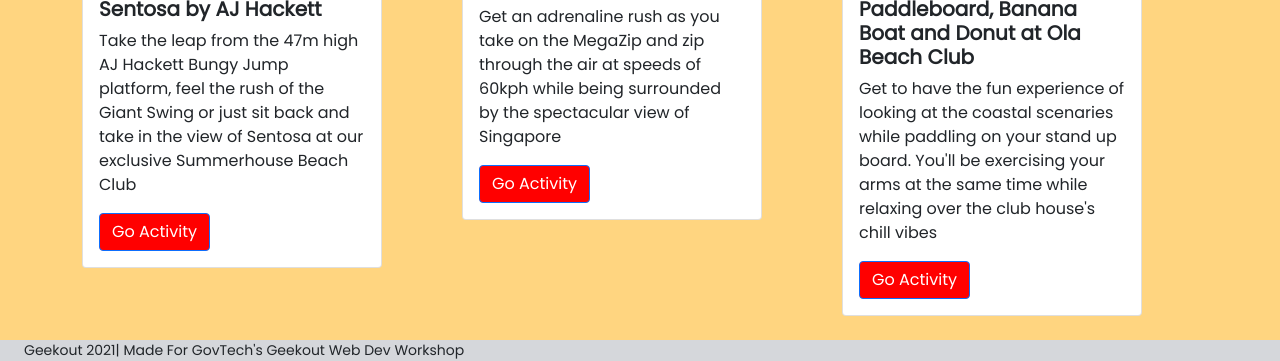
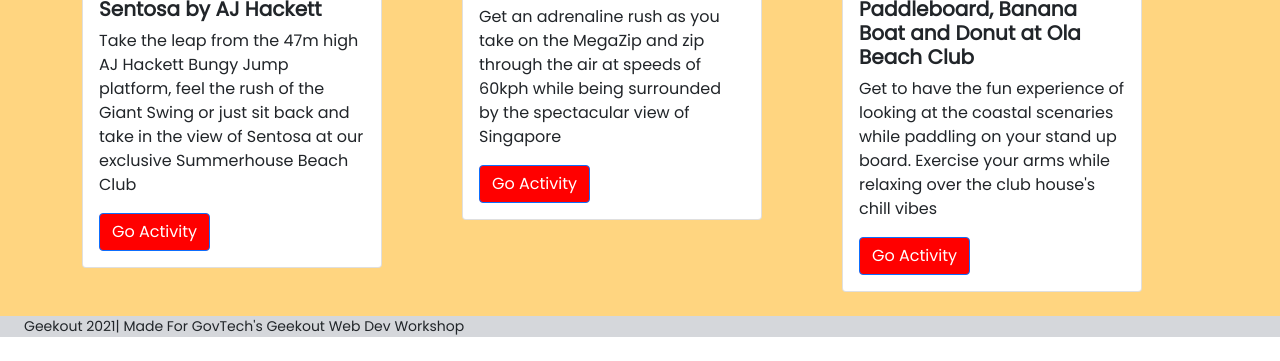
Before and after one commit to tehhanyi/BoredGoWhere, a plain HTML site: page index.html in a window 1280 px wide. Shown: the part 881-1242 px from the top of the page. After the commit the page ends 1218 px from the top, so only its background shows below. Drawn offline with nearby package versions, Linux system fonts and the light colour scheme; a web font is replaced by a local one.

Commit message:
Update index.html

```diff
--- a/index.html
+++ b/index.html
@@ -57,8 +57,7 @@
               <img src="https://res.klook.com/image/upload/c_fill,w_960,h_460,f_auto/w_80,x_15,y_15,g_south_west,l_klook_water/activities/k1oaovysyobgfjwapwcm.webp" class="card-img-top" alt="...">
               <div class="card-body">
                 <h5 class="card-title">Kayak, Stand Up Paddleboard, Banana Boat and Donut at Ola Beach Club</h5>
-                <p class="card-text">Get to have the fun experience of looking at the coastal scenaries while paddling on your stand up board.
-You'll be exercising your arms at the same time while relaxing over the club house's chill vibes</p>
+                <p class="card-text">Get to have the fun experience of looking at the coastal scenaries while paddling on your stand up board. Exercise your arms while relaxing over the club house's chill vibes</p>
                 <a href="https://www.klook.com/en-SG/activity/48606-kayak-stand-up-paddle-board-ola-beach-club/" class="btn btn-primary">Go Activity</a>
               </div>
             </div>
```
